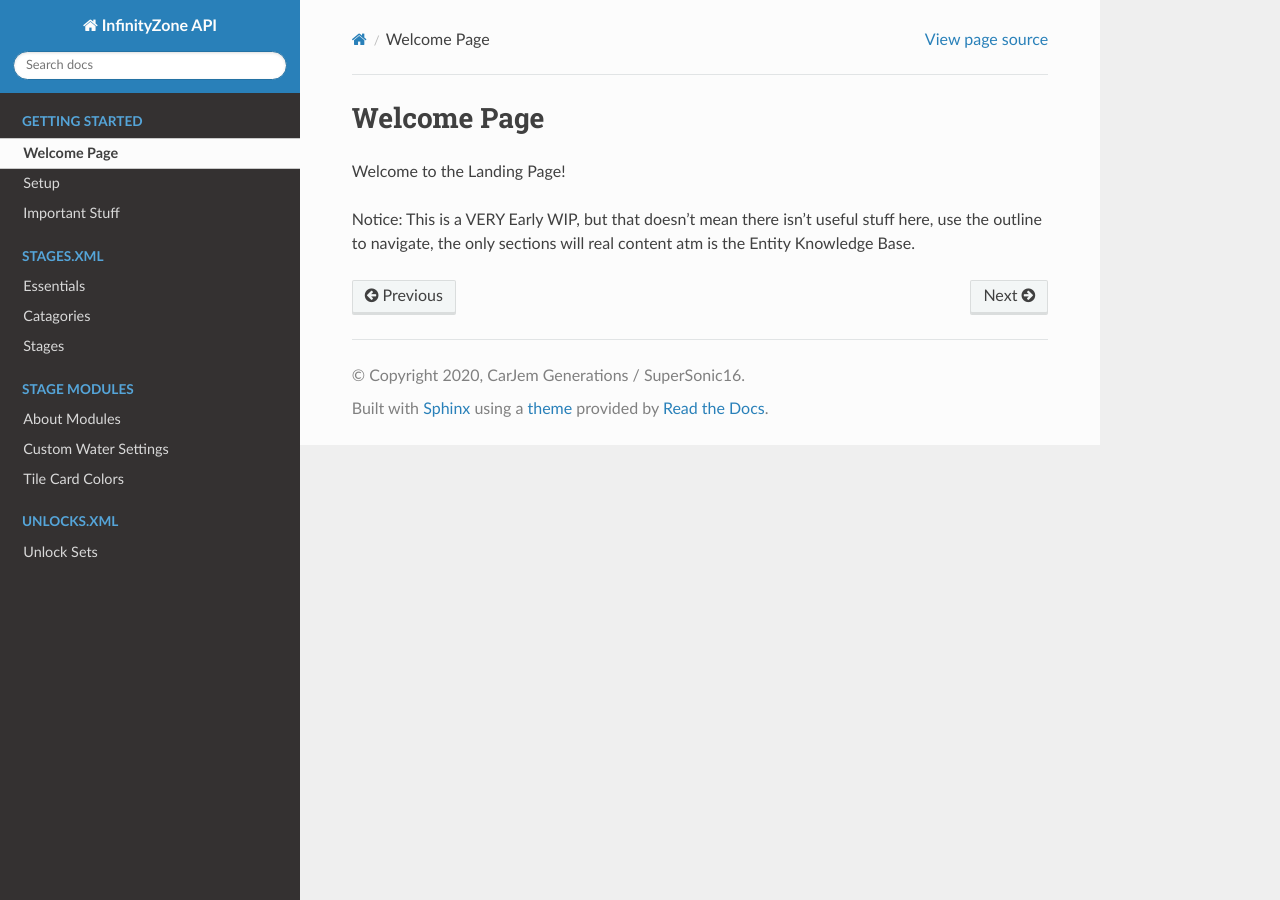
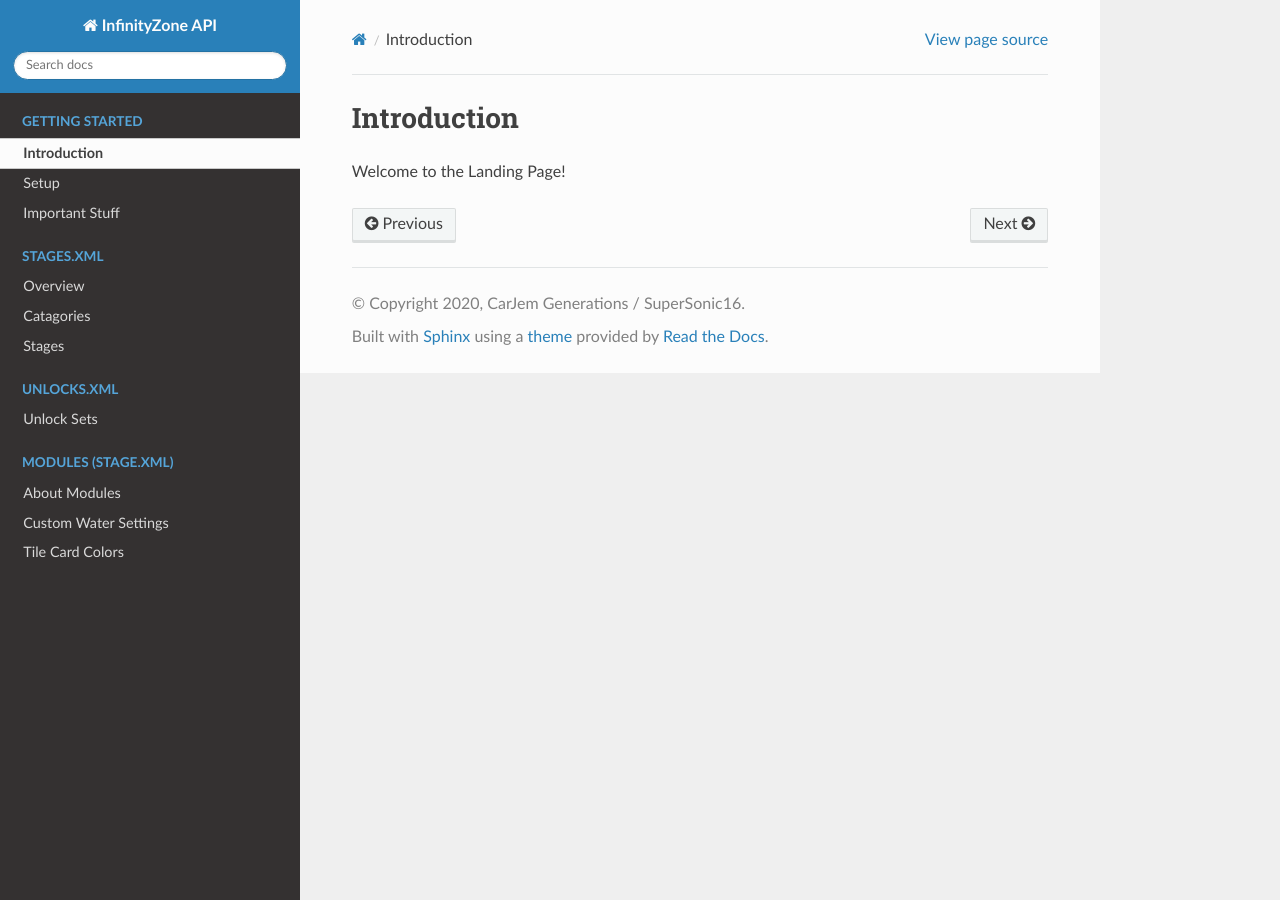
Before and after one commit to CarJem/InfinityZoneDocs, a Sphinx documentation site: the page built from docs/Index.rst, in a window 1280 px wide. Built offline with Sphinx 7.4.7 and the Read the Docs theme 2.0.0, drawn with Linux system fonts in a browser that asks for light colours.

Commit message:
Further Updates

```diff
--- a/docs/Index.rst
+++ b/docs/Index.rst
@@ -1,6 +1,4 @@
-Welcome Page
+Introduction
 =========================================
 
 Welcome to the Landing Page!
-
-Notice: This is a VERY Early WIP, but that doesn’t mean there isn’t useful stuff here, use the outline to navigate, the only sections will real content atm is the Entity Knowledge Base.
--- a/docs/Stages/Stages_Intro.rst
+++ b/docs/Stages/Stages_Intro.rst
@@ -1,4 +1,4 @@
-Essentials
+Overview
 =========================================
 
 **TODO**
--- a/docs/contents.rst
+++ b/docs/contents.rst
@@ -22,16 +22,15 @@ Table Of Contents
 .. toctree::
    :maxdepth: 3
    :glob:
-   :caption: Stage Modules
+   :caption: Unlocks.XML
+
+   Unlocks/Unlocks_UnlockSets
+
+.. toctree::
+   :maxdepth: 3
+   :glob:
+   :caption: Modules (Stage.XML)
 
    Modules/Stages_AboutModules
    Modules/Stages_WaterModule
    Modules/Stages_TitleCardModule
-
-
-.. toctree::
-   :maxdepth: 3
-   :glob:
-   :caption: Unlocks.XML
-
-   Unlocks/Unlocks_UnlockSets
```
Also changed, not shown: 11 other files.
